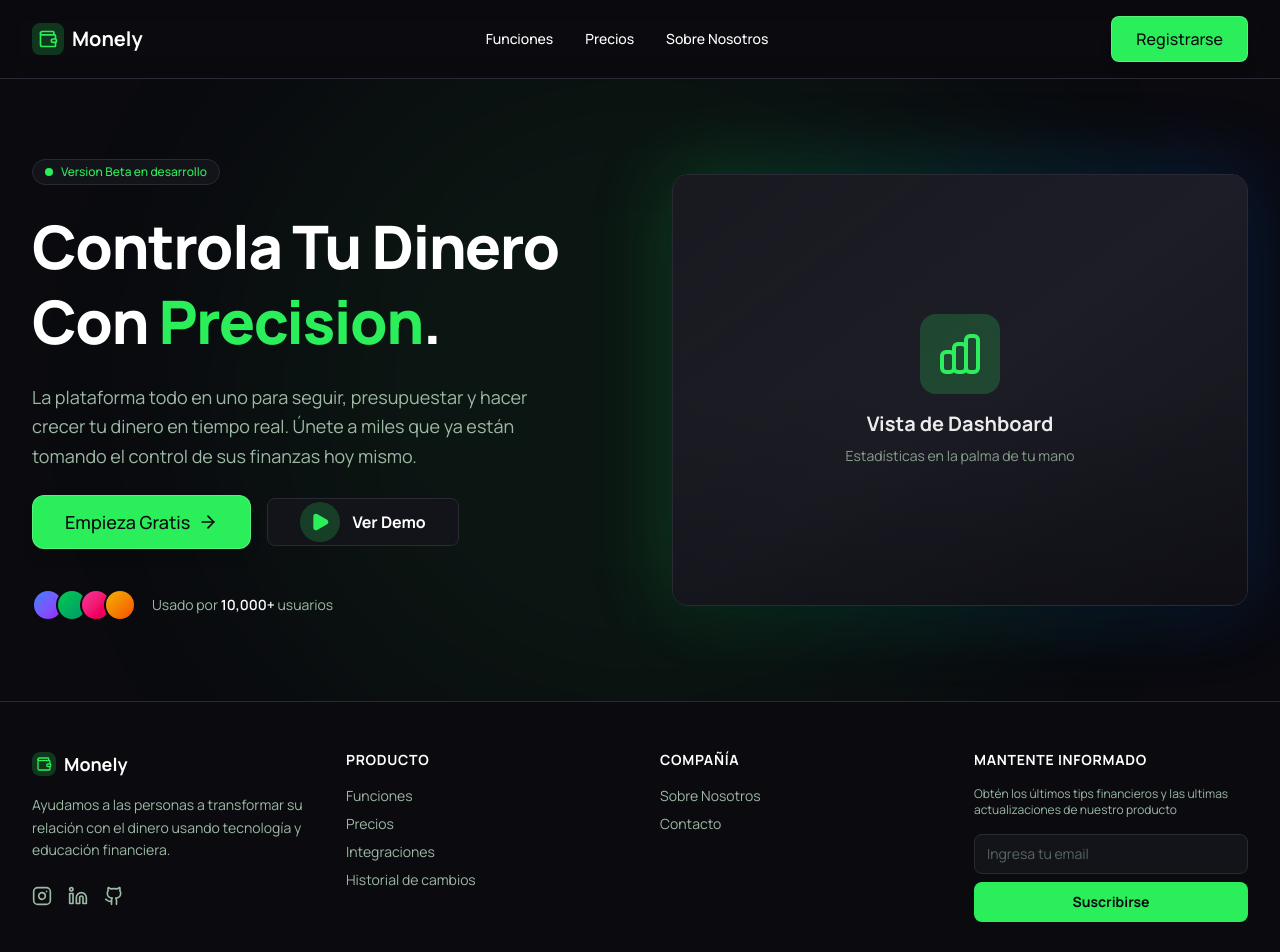
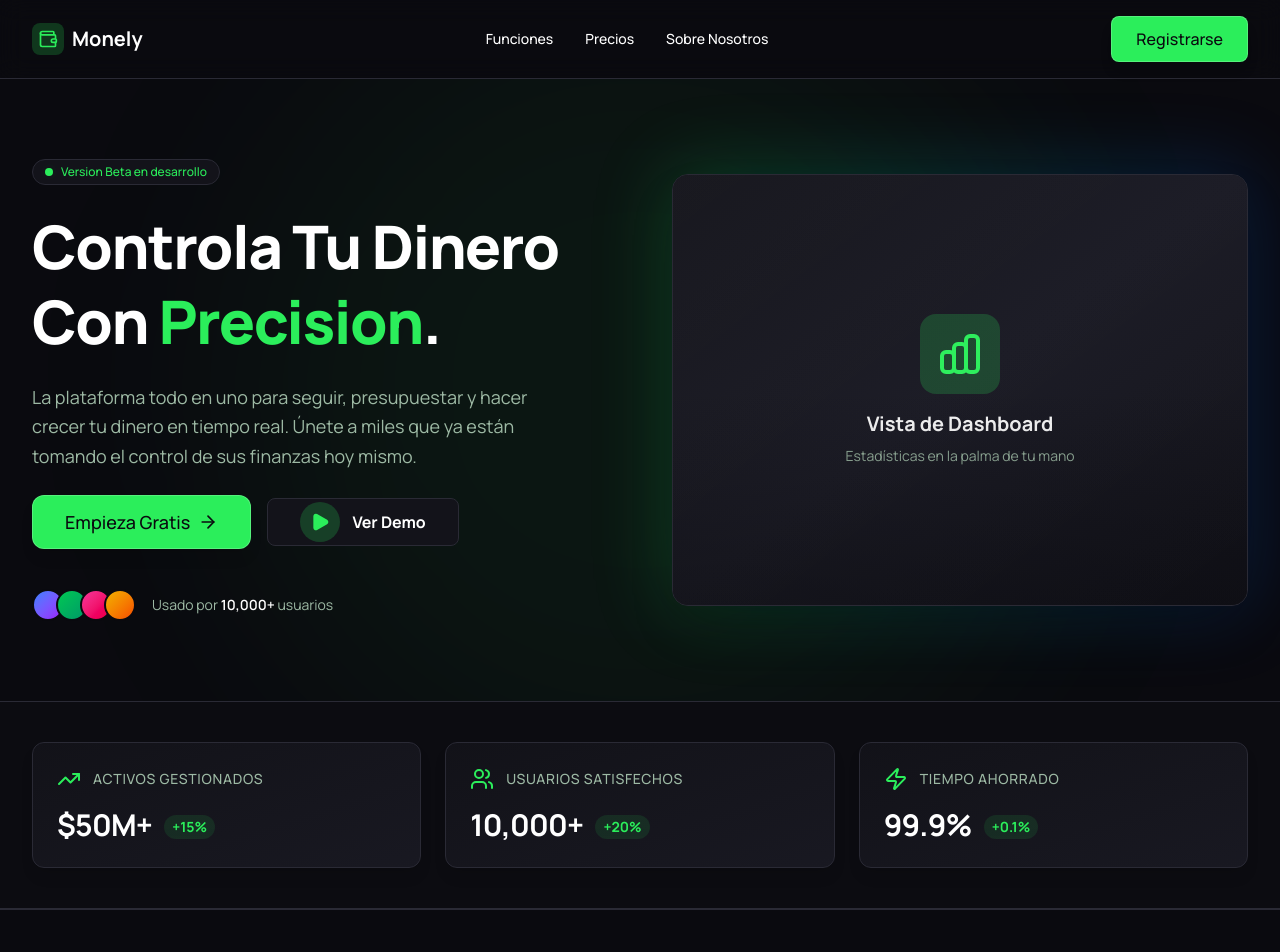
Before and after one commit to SantJojoa/finance-tracker, a React (Vite) app in the folder frontend/: page / in a window 1280 px wide. Shown: the top 952 px of the page. Built offline with nearby package versions, Linux system fonts and the light colour scheme.

Commit message:
feat: add StatsSection

```diff
--- a/frontend/index.html
+++ b/frontend/index.html
@@ -1,10 +1,10 @@
 <!doctype html>
-<html lang="en" class="dark">
+<html lang="es" class="dark">
   <head>
     <meta charset="UTF-8" />
     <link rel="icon" type="image/svg+xml" href="/vite.svg" />
     <meta name="viewport" content="width=device-width, initial-scale=1.0" />
-    <title>App de Finanzas</title>
+    <title>Monely</title>
     <link rel="preconnect" href="https://fonts.googleapis.com">
     <link rel="preconnect" href="https://fonts.gstatic.com" crossorigin>
     <link
--- a/frontend/src/App.tsx
+++ b/frontend/src/App.tsx
@@ -1,6 +1,7 @@
 import Header from './components/layout/Header'
 import Footer from './components/layout/Footer'
 import HeroSection from './components/landing/HeroSection'
+import StatsSection from './components/landing/StatsSection'
 
 function App() {
 
@@ -10,6 +11,7 @@ function App() {
 
       <main className='flex-1'>
         <HeroSection />
+        <StatsSection />
       </main>
       <Footer />
     </div>
--- /dev/null
+++ b/frontend/src/components/landing/StatsSection.tsx
@@ -0,0 +1,68 @@
+import { TrendingUp, Users, Zap } from 'lucide-react'
+import Container from '@/components/ui/Container'
+import GlassCard from '@/components/ui/GlassCard'
+
+interface StatCardProps {
+    icon: React.ReactNode
+    label: string
+    value: string
+    change: string
+}
+
+function StatCard({ icon, label, value, change }: StatCardProps) {
+    return (
+        <GlassCard className="flex-1 min-w-[250px] p-6">
+            <div className="flex items-center gap-3 mb-4">
+                <div className="text-primary">
+                    {icon}
+                </div>
+                <p className="text-text-dim text-sm font-medium uppercase tracking-wider">
+                    {label}
+                </p>
+            </div>
+            <div className="flex items-end gap-3">
+                <p className="text-3xl font-bold tracking-tight">
+                    {value}
+                </p>
+                <span className="text-primary text-sm font-bold bg-primary/10 px-2 py-0.5 rounded-full mb-1">
+                    {change}
+                </span>
+            </div>
+        </GlassCard>
+    )
+}
+
+export default function StatsSection() {
+    const stats = [
+        {
+            icon: <TrendingUp className="size-6" />,
+            label: 'Activos Gestionados',
+            value: '$50M+',
+            change: '+15%'
+        },
+        {
+            icon: <Users className="size-6" />,
+            label: 'Usuarios Satisfechos',
+            value: '10,000+',
+            change: '+20%'
+        },
+        {
+            icon: <Zap className="size-6" />,
+            label: 'Tiempo ahorrado',
+            value: '99.9%',
+            change: '+0.1%'
+        }
+    ]
+
+    return (
+        <section className="w-full py-10 bg-dark-surface/30 border-y border-dark-border">
+            <Container>
+                <div className="flex flex-wrap gap-6 justify-center">
+                    {stats.map((stat, index) => (
+                        <StatCard key={index} {...stat} />
+                    ))}
+                </div>
+            </Container>
+        </section>
+    )
+}
--- a/frontend/src/components/ui/GlassCard.tsx
+++ b/frontend/src/components/ui/GlassCard.tsx
@@ -1,9 +1,9 @@
-import { type ReactNode } from 'react';
+import { type ReactNode } from 'react'
 
 interface GlassCardProps {
-    children: ReactNode;
-    className?: string;
-    hover?: boolean;
+    children: ReactNode
+    className?: string
+    hover?: boolean
 }
 
 export default function GlassCard({ children, className = '', hover = true }: GlassCardProps) {
@@ -12,17 +12,19 @@ export default function GlassCard({ children, className = '', hover = true }: Gl
             className={`
         relative overflow-hidden
         backdrop-blur-xl
-                bg-gradient-to.br from-dark-surface/90 to-dark-elevated/90
+        bg-linear-to-br from-dark-surface/90 to-dark-elevated/90
         border border-dark-border
         rounded-xl
         shadow-lg
         transition-all duration-300
         ${hover ? 'hover:border-primary/50 hover:shadow-primary/10' : ''}
-                ${className}`}>
+        ${className}
+        `}
+        >
+            {/* Glass reflection effect */}
+            <div className="absolute inset-0 bg-linear-to-br from-white/5 to-transparent opacity-0 hover:opacity-100 transition-opacity pointer-events-none" />
 
-            <div className='absolute inset-0 bg-gradient-to-br from white/5 to transparent opacity-0 hover:opacity-100 transition-opacity pointer-events-none '>
             {children}
         </div>
-        </div>
-    );
+    )
 }
```
Lines whose indentation alone changed are shown as unchanged.
